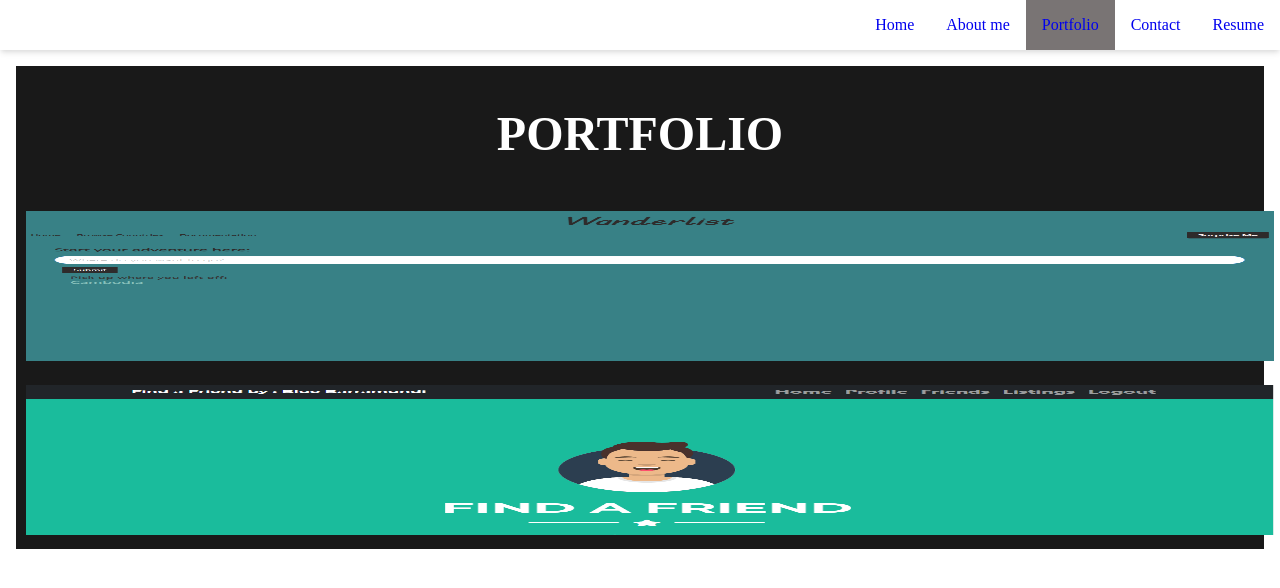
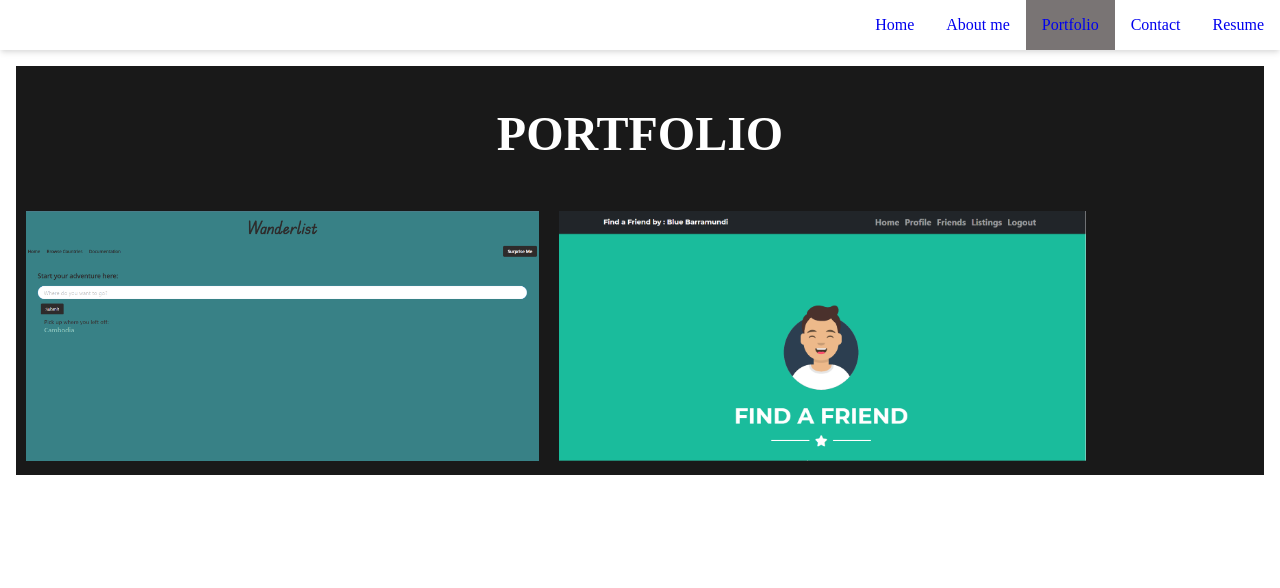
Before and after one commit to Jlnaraga/portfolio-react, a React (Create React App) app: page /Portfolio in a window 1280 px wide. Shown: the top 588 px of the page. Built offline with nearby package versions, Linux system fonts and the light colour scheme; the HTML template or start-up script is replaced by a standard one.

Commit message:
css style in portfolio

```diff
--- a/src/components/Portfolio/Portfolio.css
+++ b/src/components/Portfolio/Portfolio.css
@@ -1,7 +1,12 @@
 /* Portfolio */
+.gallery{
+    display: flex;
+    flex-direction: row;
+    flex-wrap: wrap;
+}
+
 .gallery img{
-    width: 100%;
-    height: 150px;
+    height: 250px;
     margin: 10px;
 }
 
```
